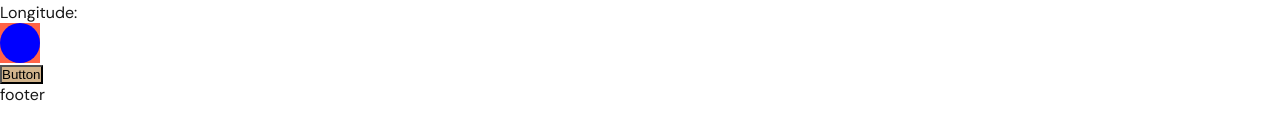
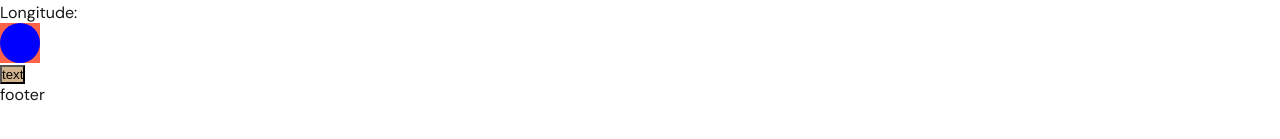
Before and after one commit to ministrov/shoppe-ecommerce-next, a Next.js app: page / in a window 1280 px wide. Shown: the part 191-330 px from the top of the page. Built offline with nearby package versions, Linux system fonts and the light colour scheme; no server answers.

Commit message:
fix - Fixing logo and button components

```diff
--- a/app/(site)/page.tsx
+++ b/app/(site)/page.tsx
@@ -13,7 +13,7 @@ export default function Home() {
 
       <Circle x={20} y={20} radius={20} fill={'blue'} />
 
-      <Button />
+      <Button appearence={'primary'} size={'full'}>text</Button>
     </div>
   );
 }
--- a/components/button/Button.tsx
+++ b/components/button/Button.tsx
@@ -4,7 +4,7 @@ import styles from './Button.module.css';
 const Button = ({ appearence, children, size}: ButtonProps) => {
   console.log(appearence, children, size);
   return (
-    <button className={styles.button}>Button</button>
+    <button className={styles.button}>{children}</button>
   );
 };
 
--- a/components/logo/Logo.tsx
+++ b/components/logo/Logo.tsx
@@ -5,7 +5,7 @@ import styles from './Logo.module.css';
 const Logo = () => {
   return (
     <div className={styles.logo}>
-      <Image src={'/SHOPPE.svg'} width={158} height={40} alt={'logo'} />
+      <Image src={'/SHOPPE.svg'} width={158} height={40} alt={'logo'} priority/>
     </div>
   );
 };
```
